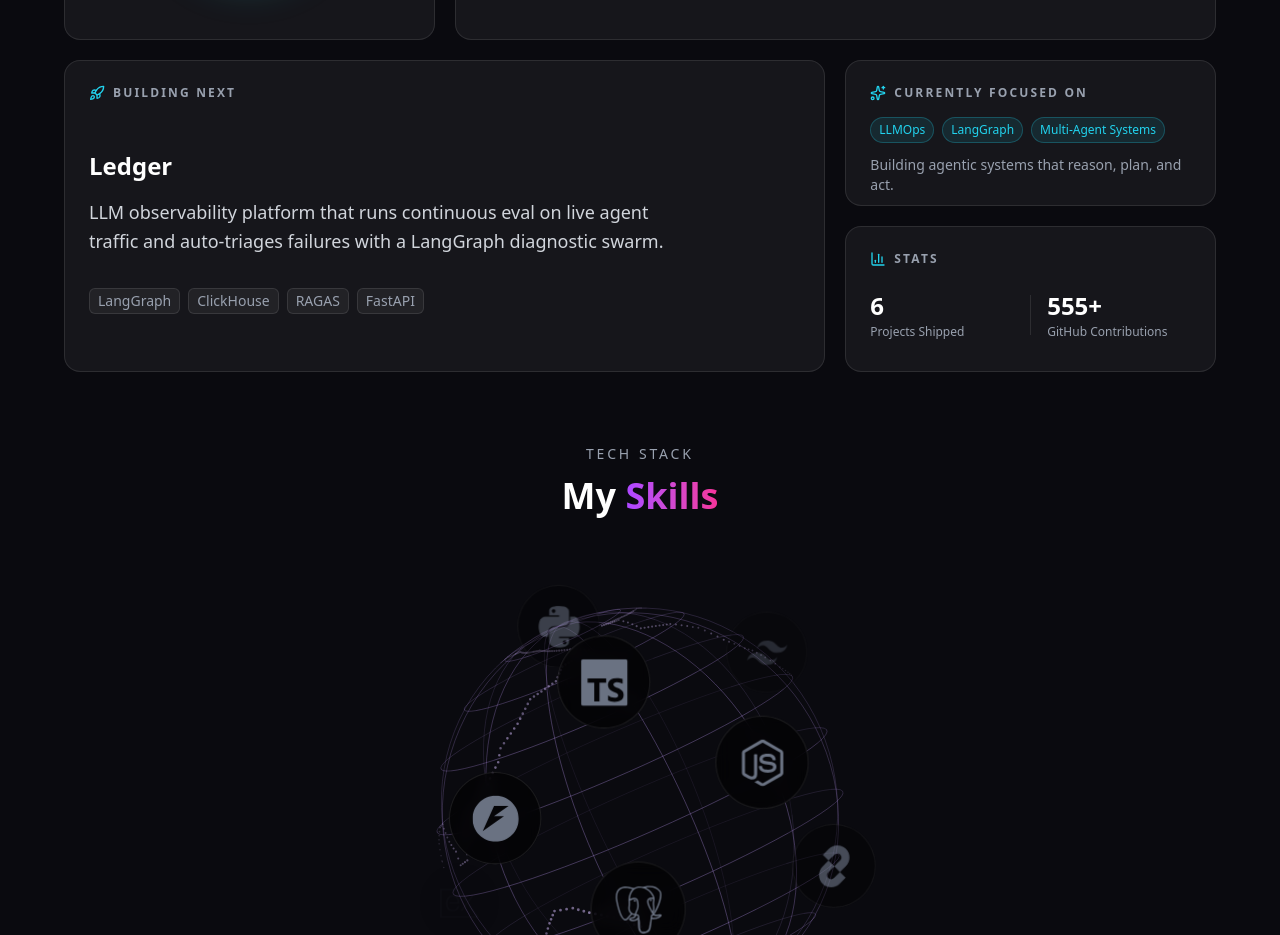
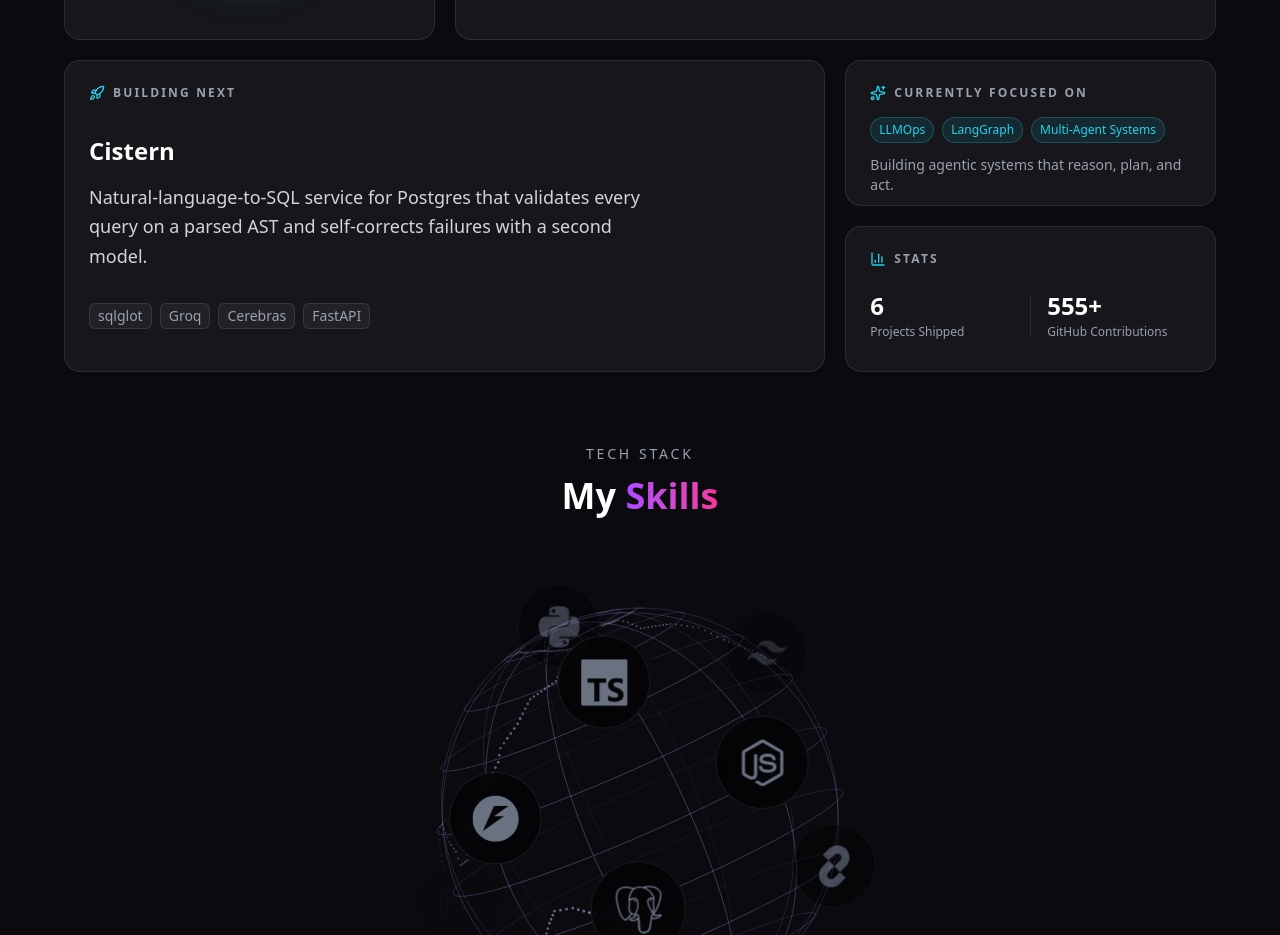
Before and after one commit to smitdighe/portfolio, a React (Vite) app: page / in a window 1280 px wide. Shown: the part 1220-2155 px from the top of the page. Built offline with nearby package versions, Linux system fonts and the light colour scheme.

Commit message:
replace Ledger with Cistern in building next

```diff
--- a/src/components/sections/About.tsx
+++ b/src/components/sections/About.tsx
@@ -129,14 +129,14 @@ export default function About() {
             className="md:col-span-2"
           >
             <div className="flex flex-1 flex-col justify-center">
-              <h3 className="text-2xl font-bold text-white">Ledger</h3>
+              <h3 className="text-2xl font-bold text-white">Cistern</h3>
               <p className="mt-4 max-w-xl text-lg leading-relaxed text-gray-300">
-                LLM observability platform that runs continuous eval on live
-                agent traffic and auto-triages failures with a LangGraph
-                diagnostic swarm.
+                Natural-language-to-SQL service for Postgres that validates
+                every query on a parsed AST and self-corrects failures with a
+                second model.
               </p>
               <div className="mt-8 flex flex-wrap gap-2">
-                {['LangGraph', 'ClickHouse', 'RAGAS', 'FastAPI'].map((t) => (
+                {['sqlglot', 'Groq', 'Cerebras', 'FastAPI'].map((t) => (
                   <span
                     key={t}
                     className="rounded-md border border-white/10 bg-white/5 px-2 py-0.5 text-sm text-gray-400"
```
